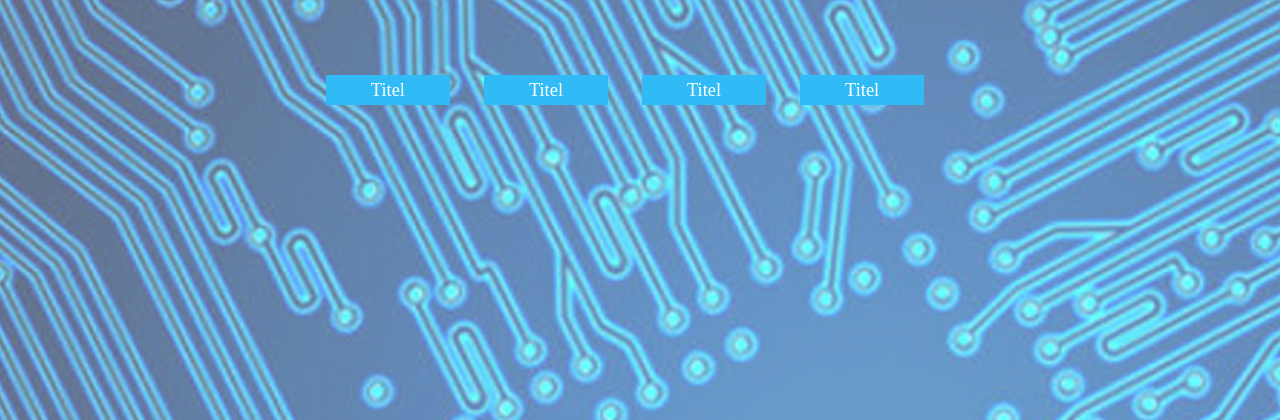
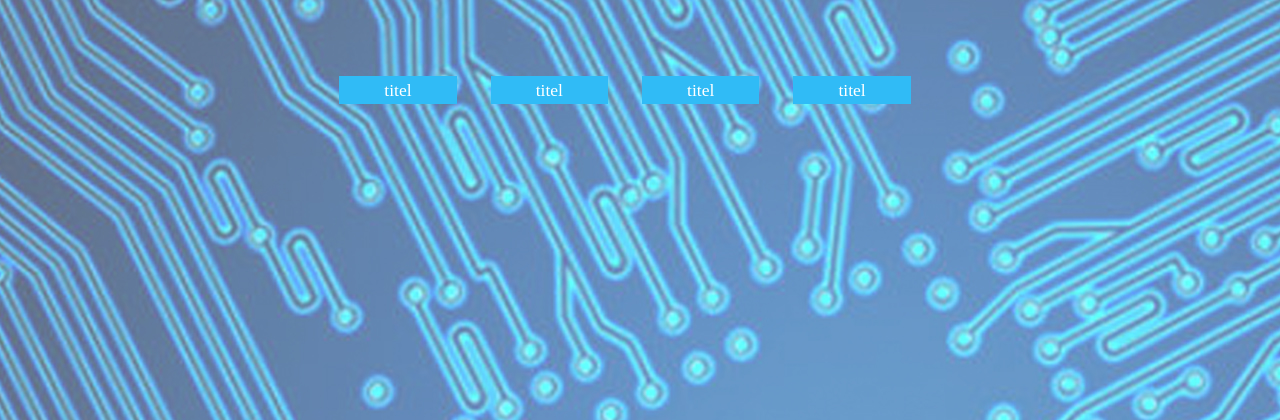
Before and after one commit to JesperBorst/DG1, a PHP site: page / in a window 1280 px wide. Shown: the top 420 px of the page. Run offline with PHP 8.4, Linux system fonts and the light colour scheme.

Commit message:
Navigatiebar Aangepast

```diff
--- a/index.php
+++ b/index.php
@@ -9,10 +9,10 @@
 
     <div class="navbar">
       <ul>
-        <li> <a href="Titel.html">Titel</a> </li>
-        <li> <a href="Titel.html">Titel</a> </li>
-        <li> <a href="Titel.html">Titel</a> </li>
-        <li> <a href="Titel.html">Titel</a> </li>
+        <li> <a href="Titel.html">titel</a> </li>
+        <li> <a href="Titel.html">titel</a> </li>
+        <li> <a href="Titel.html">titel</a> </li>
+        <li> <a href="Titel.html">titel</a> </li>
       </ul>
     </div>
 
--- a/master.css
+++ b/master.css
@@ -17,9 +17,9 @@ body {
 }
 
 .navbar li a {
-  color: white;
-  font-size: 1.15em;
-  padding: 5px 45px;
+  color: 	white;
+  font-size: 1.1em;
+  padding: 4px 45px;
   text-decoration: none;
   background-color: #30BBF6;
 }
```
